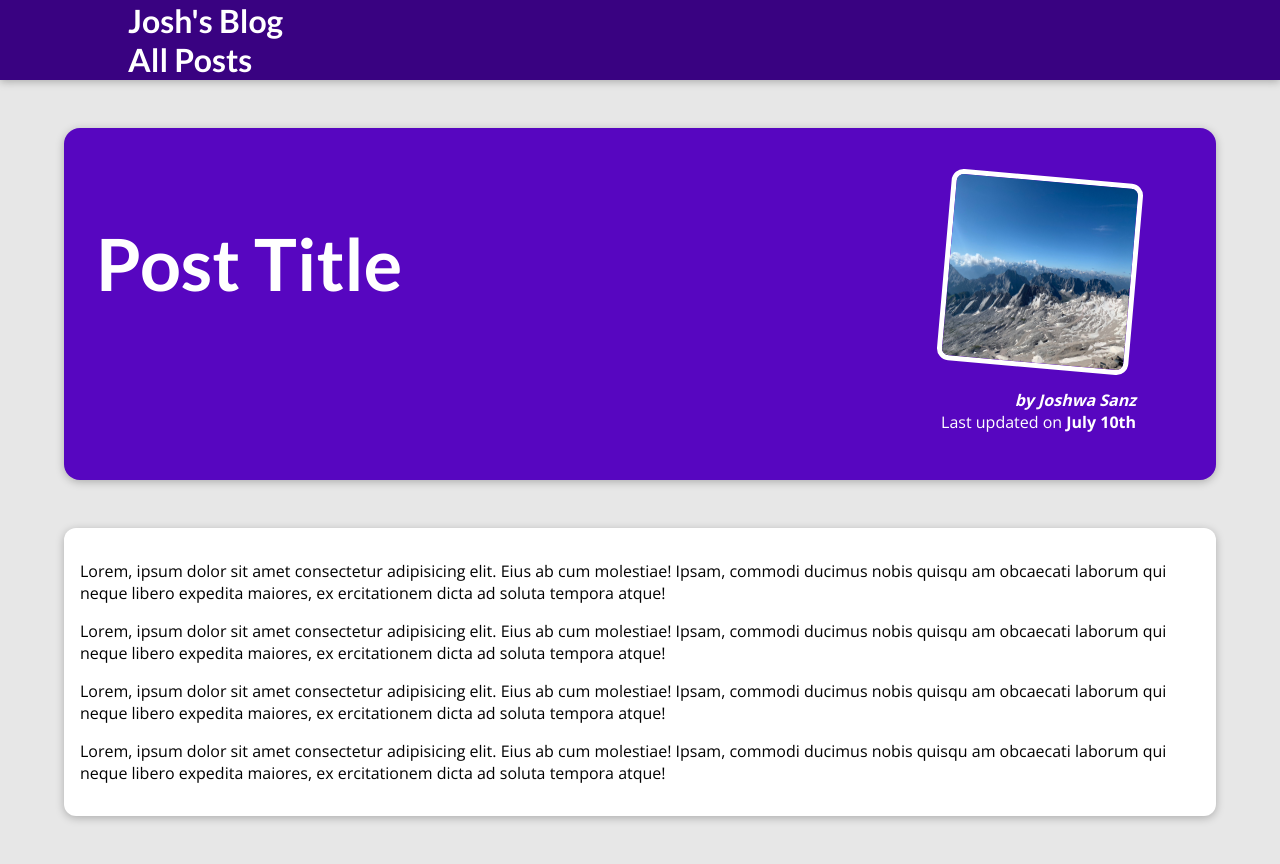
After one commit to joshwasanz/BLOG, a Django app: template blog/templates/blog/post-detail.html in a window 1280 px wide. The commit adds this page. Run offline with Django 5.2, Linux system fonts and the light colour scheme; the template is opened without the code that fills it, so the values that code supplies are empty.

Commit message:
post details page added

```diff
--- /dev/null
+++ b/blog/static/blog/post-detail.css
@@ -0,0 +1,62 @@
+body {
+    background-color: #e7e7e7;
+  }
+
+  #main-navigation {
+    background-color: #390281;
+    box-shadow: 0 2px 8px rgba(0, 0, 0, 0.25);
+  }
+
+  #summary {
+    margin: 8rem auto 3rem auto;
+    padding: 2rem;
+    width: 90%;
+    max-width: 90rem;
+    border-radius: 16px;
+    background-color: #5706c0;
+    position: relative;
+    box-shadow: 0 2px 8px rgba(0, 0, 0, 0.25);
+    height: 22rem;
+  }
+
+  #summary h2 {
+    color: white;
+    font-size: 4.5rem;
+  }
+
+  #summary article {
+    position: absolute;
+    top: 2rem;
+    right: 3rem;
+    padding: 1rem 2rem;
+    border-radius: 12px;
+    text-align: right;
+    color: white;
+  }
+
+  #summary article img {
+    width: 12rem;
+    height: 12rem;
+    border-radius: 12px;
+    transform: rotateZ(5deg);
+    border: 5px solid white;
+    margin-bottom: 1rem;
+  }
+
+  #summary address {
+    font-weight: bold;
+  }
+
+  #summary time {
+    font-weight: bold;
+  }
+
+  main {
+    width: 90%;
+    max-width: 90rem;
+    margin: 3rem auto;
+    background-color: white;
+    padding: 1rem;
+    border-radius: 12px;
+    box-shadow: 0 2px 8px rgba(0, 0, 0, 0.25);
+  }
--- a/blog/templates/blog/includes/post.html
+++ b/blog/templates/blog/includes/post.html
@@ -2,7 +2,7 @@
 
 <li>
     <article class="post" >
-        <a href="">
+        <a href="{% url 'post-detail-page' 'the-mountains' %}">
             <img src="{% static "blog/images/mountains.jpg" %}" alt="Mountain Hiking">
             <div class="post__content">
                 <h3>Mountain Hiking</h3>
--- /dev/null
+++ b/blog/templates/blog/post-detail.html
@@ -0,0 +1,55 @@
+{% extends 'base.html' %}
+
+{% load static %}
+
+{% block title %}
+    This Post Title
+{% endblock %}
+
+{% block css_files %}
+    <link rel="stylesheet" href="{% static 'blog/post-detail.css' %}">
+
+{% endblock %}
+
+{% block content %}
+    <section id="summary">
+        <h2>Post Title</h2>
+        <article>
+            <img src="{% static 'blog/images/mountains.jpg' %}" alt="Post Title">
+            <address>
+                by Joshwa Sanz
+            </address>
+            <div>
+                Last updated on <time>July 10th</time>
+            </div>
+        </article>
+    </section>
+
+    <main>
+        <p>
+            Lorem, ipsum dolor sit amet consectetur adipisicing elit.
+            Eius ab cum molestiae! Ipsam, commodi ducimus nobis quisqu
+            am obcaecati laborum qui neque libero expedita maiores, ex
+            ercitationem dicta ad soluta tempora atque!
+        </p>
+        <p>
+            Lorem, ipsum dolor sit amet consectetur adipisicing elit.
+            Eius ab cum molestiae! Ipsam, commodi ducimus nobis quisqu
+            am obcaecati laborum qui neque libero expedita maiores, ex
+            ercitationem dicta ad soluta tempora atque!
+        </p>
+        <p>
+            Lorem, ipsum dolor sit amet consectetur adipisicing elit.
+            Eius ab cum molestiae! Ipsam, commodi ducimus nobis quisqu
+            am obcaecati laborum qui neque libero expedita maiores, ex
+            ercitationem dicta ad soluta tempora atque!
+        </p>
+        <p>
+            Lorem, ipsum dolor sit amet consectetur adipisicing elit.
+            Eius ab cum molestiae! Ipsam, commodi ducimus nobis quisqu
+            am obcaecati laborum qui neque libero expedita maiores, ex
+            ercitationem dicta ad soluta tempora atque!
+        </p>
+
+    </main>
+{% endblock %}
--- a/blog/urls.py
+++ b/blog/urls.py
@@ -3,6 +3,6 @@ from . import views
 
 urlpatterns = [
     path("",view=views.starting_page,name="starting-page"),
-    path("posts",view=views.posts,name="posts"),
+    path("posts",view=views.posts,name="posts-page"),
     path("posts/<slug>",view=views.post_detail,name="post-detail-page"), #/posts/my-first-post
 ]
--- a/blog/views.py
+++ b/blog/views.py
@@ -10,5 +10,5 @@ def posts(request):
     return render(request,"blog/all-post.html")
 
 
-def post_detail(request):
-    pass
+def post_detail(request,slug):
+    return render(request,"blog/post-detail.html")
--- a/templates/base.html
+++ b/templates/base.html
@@ -12,9 +12,9 @@
 <body>
     <header id="main-navigation" >
         <h1>
-            <a href="">Josh's Blog</a>
+            <a href="{% url 'starting-page' %}">Josh's Blog</a>
             <nav>
-                <a href="">All Posts</a>
+                <a href="{% url 'posts-page' %}">All Posts</a>
             </nav>
         </h1>
     </header>
```
